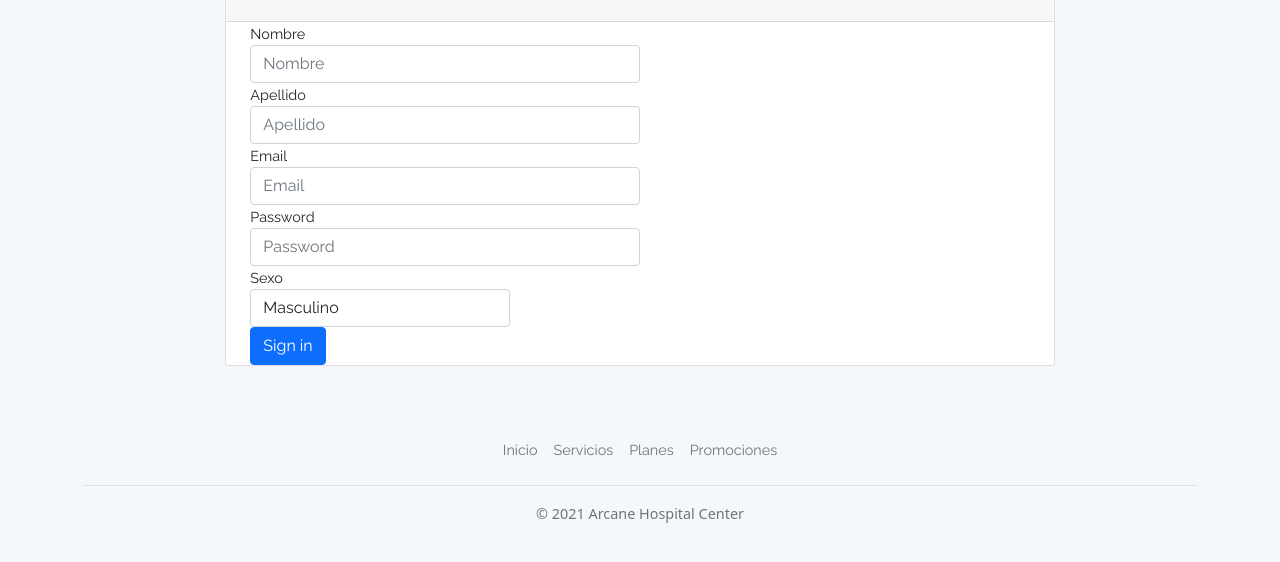
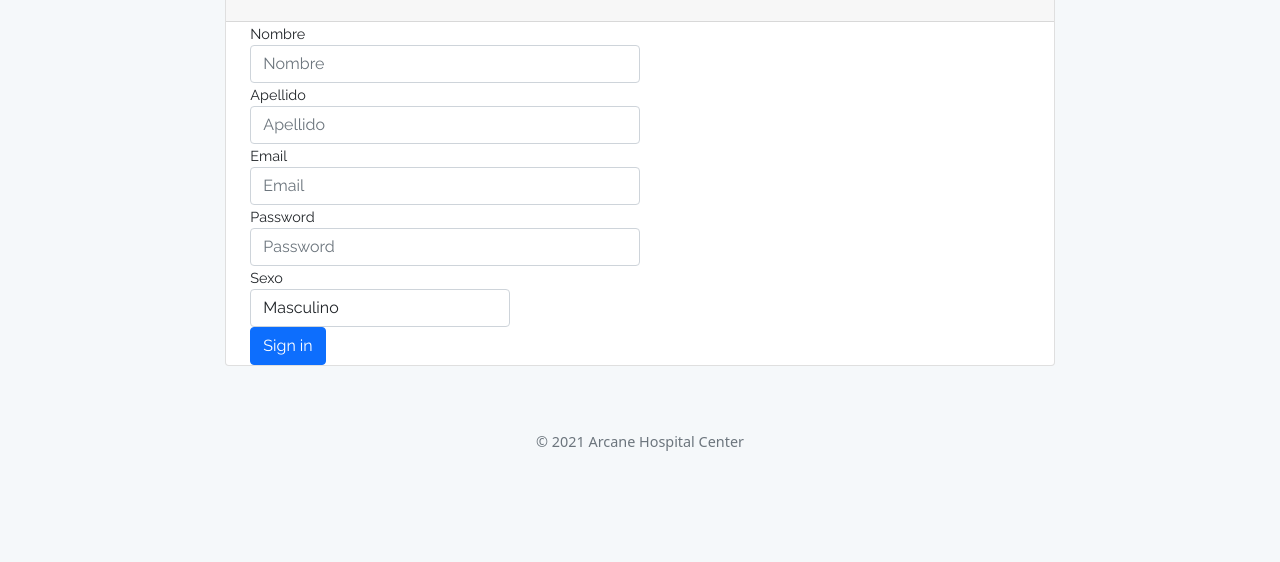
Before and after one commit to JasonLocke8/TareaJS, a plain HTML site: page pages/signin.html in a window 1280 px wide. Shown: the part 190-752 px from the top of the page. Drawn offline with nearby package versions, Linux system fonts and the light colour scheme.

Commit message:
Actualizacion signin

```diff
--- a/pages/signin.html
+++ b/pages/signin.html
@@ -95,12 +95,6 @@
       <footer>
         <div class="container">
             <footer class="py-3 my-4">
-              <ul class="nav justify-content-center border-bottom pb-3 mb-3">
-                <li class="nav-item"><a href="#" class="nav-link px-2 text-muted">Inicio</a></li>
-                <li class="nav-item"><a href="#" class="nav-link px-2 text-muted">Servicios</a></li>
-                <li class="nav-item"><a href="#" class="nav-link px-2 text-muted">Planes</a></li>
-                <li class="nav-item"><a href="#" class="nav-link px-2 text-muted">Promociones</a></li>
-              </ul>
               <p class="text-center text-muted">&copy; 2021 Arcane Hospital Center</p>
             </footer>
           </div>
```
